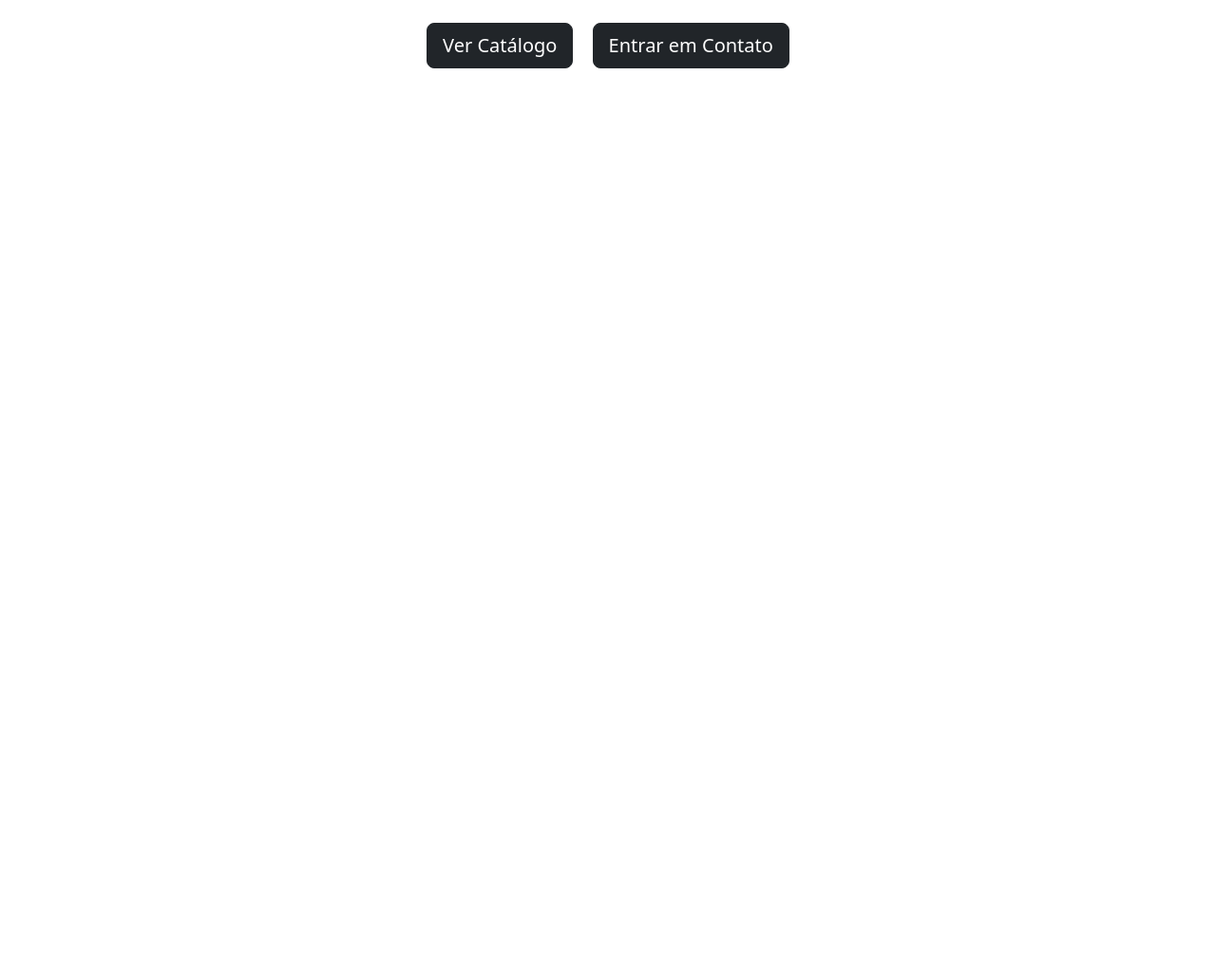
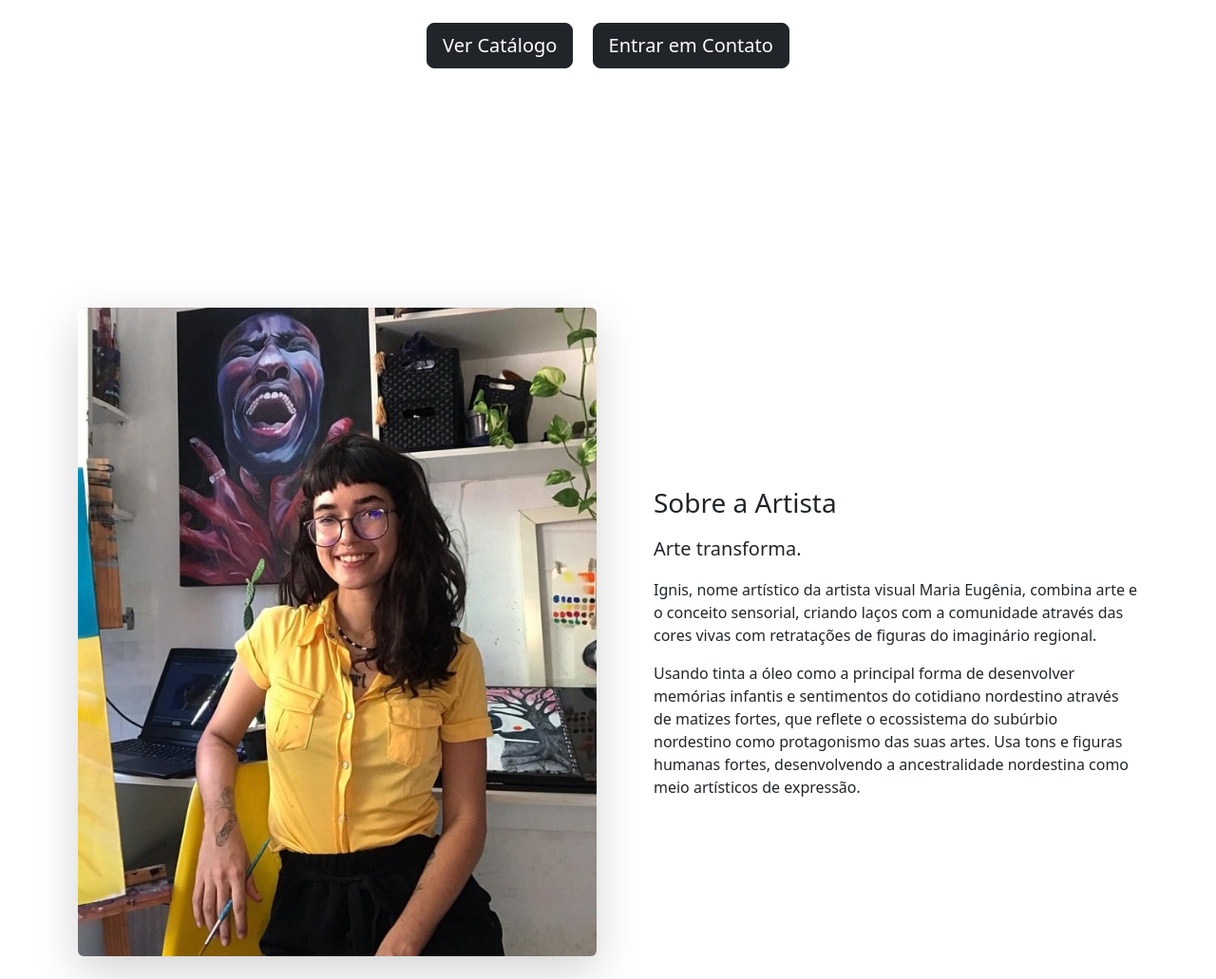
Before and after one commit to L30Gt/Ignis_Arte, a plain HTML site: page index.html in a window 1280 px wide. Shown: the part 556-1587 px from the top of the page at 95% size. Before the commit the page ends 856 px from the top, so only its background shows below. Drawn offline with nearby package versions, Linux system fonts and the light colour scheme.

Commit message:
feat: add about section

```diff
--- a/index.html
+++ b/index.html
@@ -51,6 +51,31 @@
       </div>
     </section>
 
+    <!-- About Section -->
+    <section class="py-4">
+      <div class="container">
+        <div class="row align-items-center">
+          <div class="col-lg-6 mb-3 mb-lg-0">
+            <img src="./assets/foto_maria.jpg"
+                alt="Maria Eugênia - IGNIS"
+                class="img-fluid rounded shadow-lg">
+          </div>
+          <div class="col-lg-6 ps-lg-5">
+            <h2 class="h3 mb-3 mt-5">Sobre a Artista</h2>
+            <p class="lead mb-3">Arte transforma.</p>
+            <p class="mb-3">
+              Ignis, nome artístico da artista visual Maria Eugênia, combina arte e o conceito sensorial,
+              criando laços com a comunidade através das cores vivas com retratações de figuras do imaginário regional.
+            </p>
+            <p class="mb-4">
+              Usando tinta a óleo como a principal forma de desenvolver memórias infantis e sentimentos do cotidiano nordestino através de matizes fortes,
+              que reflete o ecossistema do subúrbio nordestino como protagonismo das suas artes. Usa tons e figuras humanas fortes,
+              desenvolvendo a ancestralidade nordestina como meio artísticos de expressão.
+            </p>
+          </div>
+        </div>
+      </div>
+    </section>
   </main>
 
   <script src="./js/script.js"></script>
```
Also changed, not shown: assets/foto_maria.jpg (added).
